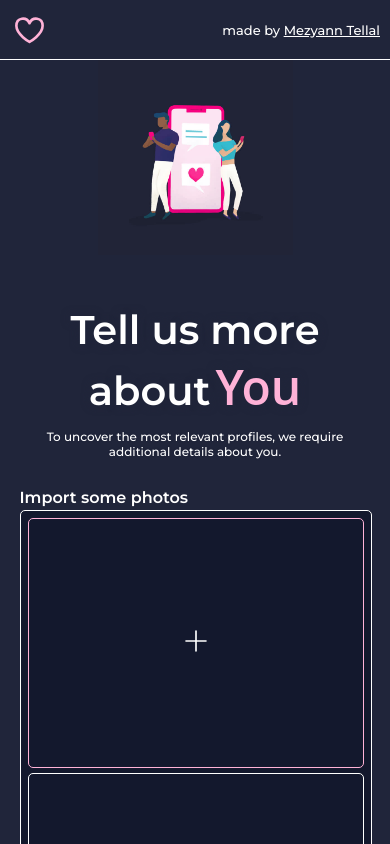
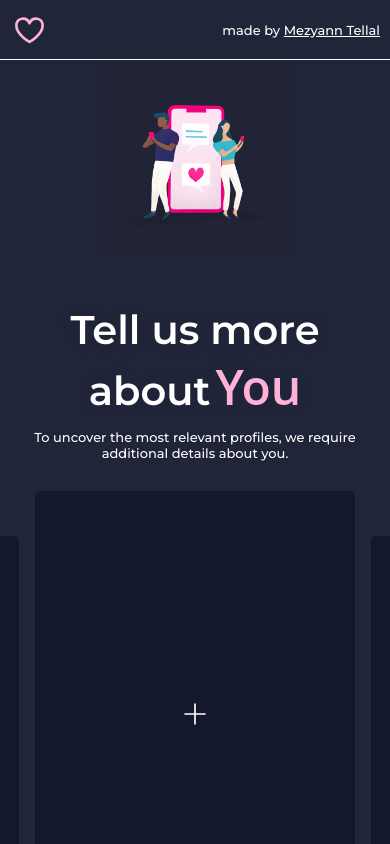
Before and after one commit to mtellal/matcha, a React (Create React App) app in the folder frontend/: page /signup/photos in a window 390 px wide. Built offline with nearby package versions, Linux system fonts and the light colour scheme; no server answers.

Commit message:
carrousel signup photos

```diff
--- a/frontend/src/App.css
+++ b/frontend/src/App.css
@@ -7,7 +7,7 @@
     --font-700: 1.8em;
     --font-600: 1.5em;
     --font-500: 1.2em;
-    --font-400: clamp(12px, 0.8vw, 2em);
+    --font-400: clamp(13px, 0.8vw, 2em);
 
   --background-color: #20253a;
 
--- /dev/null
+++ b/frontend/src/components/PhotoCar/PhotoCar.css
@@ -0,0 +1,120 @@
+.photocar {
+    display: flex;
+    align-items: center;
+    justify-content: center;
+    gap: 2%;
+    aspect-ratio: 2 / 1;
+    height: 450px;
+    max-width: 800px;
+}
+
+.photocar-c2 {
+    height: 80%;
+    width: 28%;
+    position: relative;
+    display: flex;
+    aspect-ratio: 1 / 2;
+}
+
+.photocar-image {
+    object-fit: cover;
+    height: 100%;
+    width: 100%;
+    border-radius: 5px;
+}
+
+.photocar-shadow-left {
+    position: absolute;
+    top: 0;
+    height: 100%;
+    width: 100%;
+    display: flex;
+    align-items: center;
+    justify-content: center;
+}
+
+.photocar-shadow-right {
+    position: absolute;
+    top: 0;
+    height: 100%;
+    width: 100%;
+    display: flex;
+    align-items: center;
+    justify-content: center;
+}
+
+.photocar-c1-c {
+    display: flex;
+    align-items: center;
+    justify-content: center;
+    height: 100%;
+    width: 40%;
+    min-width: 200px;
+    position: relative;
+}
+
+.photocar-c1 {
+    position: relative;
+    display: flex;
+    height: 100%;
+    width: 100%;
+    aspect-ratio: 1 / 1.5;
+    border-radius: 5px;
+}
+
+.photocar-noimage {
+    background-color: var(--blue1);
+    height: 100%;
+    width: 100%;
+    border-radius: 5px;
+}
+
+.photocar-heart1 {
+    position: absolute;
+    bottom: -20px;
+    display: flex;
+    align-items: center;
+    justify-content: center;
+    padding: 5px;
+    right: -20px;
+    height: 40px;
+    width: 40px;
+    background-color: #1A1F35;
+    border-radius: 50%;
+    cursor: pointer;
+}
+
+.photocar-label-add {
+    position: absolute;
+    display: flex;
+    justify-content: center;
+    align-items: center
+}
+
+.photocar-heart1:hover {
+    background-color: #4A4E69;
+}
+
+.photocar-heart2 {
+    position: absolute;
+    height: 10%;
+    width: 15%;
+    bottom: 0;
+    left: 0;
+}
+
+.photocar-like-text {
+    margin: 0;
+    color: white;
+    font-family: 'Montserrat', sans-serif;
+    font-size: 12px;
+    font-weight: 500;
+
+}
+
+@media screen and (max-width:700px) {
+    .photocar-heart1 {
+        height: 30px;
+        width: 30px;
+    }
+}
--- /dev/null
+++ b/frontend/src/components/PhotoCar/PhotoCar.tsx
@@ -0,0 +1,185 @@
+import React, { useCallback, useEffect, useState } from "react";
+
+import './PhotoCar.css'
+
+import ArrowRightIcon from '../../assets/Arrow_Right.svg'
+
+import AddIcon from '../../assets/Add_Plus.svg'
+import CrossIcon from '../../assets/cross-svgrepo-com.svg'
+import { Icon } from "../Icons/Icon";
+import { UserPhoto } from "../../types";
+
+
+function PhotoContainer({ photos, setPhotos, index, extractURL, deletePhoto }: any) {
+
+    const onChange = useCallback((e: React.ChangeEvent<HTMLInputElement>) => {
+        if (e.target.files) {
+            try {
+                let url = window.URL.createObjectURL(e.target.files[0]);
+                const photoIndexs = photos.map((p: UserPhoto) => p.index);
+                if (photoIndexs.includes(index)) {
+                    setPhotos((t: UserPhoto[]) =>
+                        t.map((p: UserPhoto) => p.index === index ?
+                            { url, index: index, file: e.target.files[0] } : p));
+                }
+                else {
+                    setPhotos([...photos, { url, index: index, file: e.target.files[0] }]);
+                }
+            }
+            catch (e) { }
+        }
+    }, [photos])
+
+    return (
+        <div className="photocar-c1-c">
+            <div className="photocar-c1" style={{ position: 'relative' }}>
+                {
+                    photos[index] && photos[index].url ?
+                        <img className="photocar-image" src={extractURL(index)} />
+                        :
+                        <div className="photocar-noimage"></div>
+                }
+                <div
+                    style={{
+                        position: 'absolute', height: '100%', width: '100%',
+                        display: 'flex', justifyContent: 'center', alignItems: 'center'
+                    }}
+                >
+                    {
+                        photos[index] && photos[index].url &&
+                        <Icon
+                            icon={CrossIcon}
+                            style={{ width: '40px', height: '40px' }}
+                            onClick={() => deletePhoto(index)}
+                        />
+                    }
+                    <label htmlFor="file" >
+                        <Icon
+                            icon={AddIcon}
+                            style={{ width: '40px', height: '40px' }}
+                        />
+                    </label>
+
+                    <input
+                        key={`${photos[index].url}`}
+                        id="file"
+                        type="file"
+                        style={{ visibility: 'hidden', position: 'absolute', left: '50%', top: '50%' }}
+                        onChange={onChange}
+                    />
+
+                </div>
+
+            </div>
+
+        </div>
+    )
+}
+
+
+export default function PhotoCar() {
+
+
+    const [index, setIndex] = useState(1);
+    const [photos, setPhotos] = useState<UserPhoto[]>([
+        {
+            index: 0,
+            url: "",
+        },
+        {
+            index: 1,
+            url: "",
+        },
+        {
+            index: 2,
+            url: "",
+        },
+        {
+            index: 3,
+            url: "",
+        },
+        {
+            index: 4,
+            url: "",
+        }
+    ])
+
+    const extractURL = (id: number) => {
+        if (photos) {
+            const photoObj = photos.find((p: UserPhoto) => p.index === id)
+            if (photoObj) return (photoObj.url)
+            return (null)
+        }
+    }
+
+    const deletePhoto = (id: number) => {
+        if (photos) {
+            const photoObj = photos.map((p: UserPhoto) => {
+                if (p.index === id) {
+                    return {index: p.index, url: ""}
+                }
+                return p
+            })
+            setPhotos(photoObj)
+        }
+    }
+
+    return (
+        <div className="photocar" >
+
+            <div className="photocar-c2">
+                {
+                    photos.length >= 2 && index - 1 >= 0 &&
+                    photos[index - 1] &&
+                    <>
+                        {
+                            photos[index - 1].url ?
+                                < img className="photocar-image" src={extractURL(index - 1)} />
+                                :
+                                <div className="photocar-noimage"></div>
+                        }
+                        <div className="photocar-shadow-left">
+                            <Icon
+                                icon={ArrowRightIcon}
+                                style={{ height: '25px', transform: 'rotate(180deg)' }}
+                                onClick={() => setIndex((i: number) => i > 0 ? i - 1 : i)}
+                            />
+                        </div>
+                    </>
+                }
+            </div>
+
+            <PhotoContainer
+                key={index}
+                photos={photos}
+                setPhotos={setPhotos}
+                index={index}
+                extractURL={extractURL}
+                deletePhoto={deletePhoto}
+            />
+
+
+            <div className="photocar-c2">
+                {
+                    photos.length >= index + 1 &&
+                    photos[index + 1] &&
+                    <>
+                        {
+                            photos[index + 1].url ?
+                                < img className="photocar-image" src={extractURL(index + 1)} /> :
+                                <div className="photocar-noimage"></div>
+                        }
+                        <div className="photocar-shadow-right">
+                            <Icon
+                                icon={ArrowRightIcon}
+                                style={{ height: '25px' }}
+                                onClick={() => setIndex((i: number) => i < photos.length ? i + 1 : i)}
+                            />
+                        </div>
+
+                    </>
+                }
+            </div>
+        </div>
+    )
+}
--- a/frontend/src/components/Picker/PickMenu/PickMenu.css
+++ b/frontend/src/components/Picker/PickMenu/PickMenu.css
@@ -6,7 +6,7 @@
 }
 
 .pickmenu-select {
-    height: 50px;
+    height: 45px;
     padding: 0 15px;
     border-radius: 5px;
     background-color: #13182D;
@@ -44,7 +44,7 @@
     font-family: 'Montserrat', sans-serif;
     font-weight: 500;
 
-    height: 50px;
+    height: 45px;
     display: flex;
     align-items: center;
     justify-content: flex-start;
--- a/frontend/src/pages/Signup/SignupPhotos/SignupPhotosPage.tsx
+++ b/frontend/src/pages/Signup/SignupPhotos/SignupPhotosPage.tsx
@@ -10,6 +10,8 @@ import PickPhotos from '../../../components/PickPhotos/PickPhotos';
 import { useNavigate } from 'react-router';
 import { updatePhotosRequest } from '../../../requests';
 import { ButtonLarge } from '../../../components/Buttons/ButtonLarge';
+import PhotoCarousel from '../../../components/PhotoCarousel/PhotoCarousel';
+import PhotoCar from '../../../components/PhotoCar/PhotoCar';
 
 export default function SignupPhotosPage() {
 
@@ -42,11 +44,9 @@ export default function SignupPhotosPage() {
             </p>
             <p className='c-description'>To uncover the most relevant profiles, we require additional details about you.</p>
             <div className='signup-photos-c'>
-                <PickPhotos
-                    title="Import some photos"
-                    photos={photos}
-                    setPhotos={setPhotos}
+                <PhotoCar
                 />
+
             </div>
             <ButtonLarge
                 title="Valid"
```
Also changed, not shown: frontend/src/assets/cross-svgrepo-com.svg (added).
